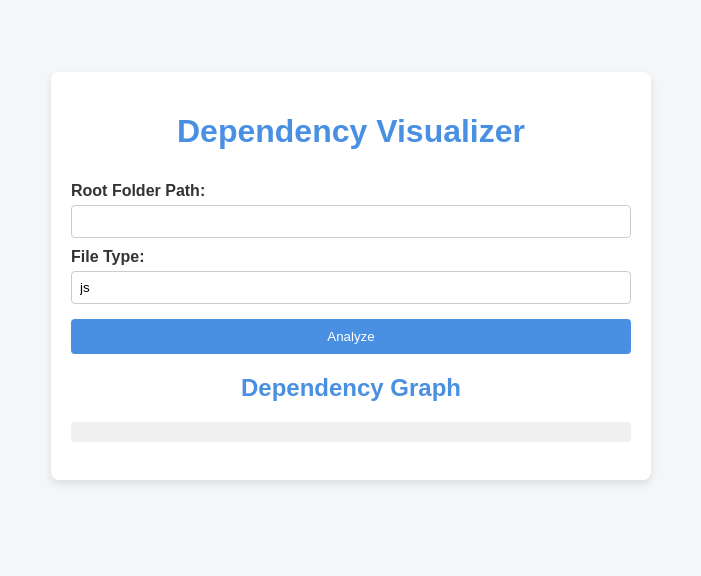
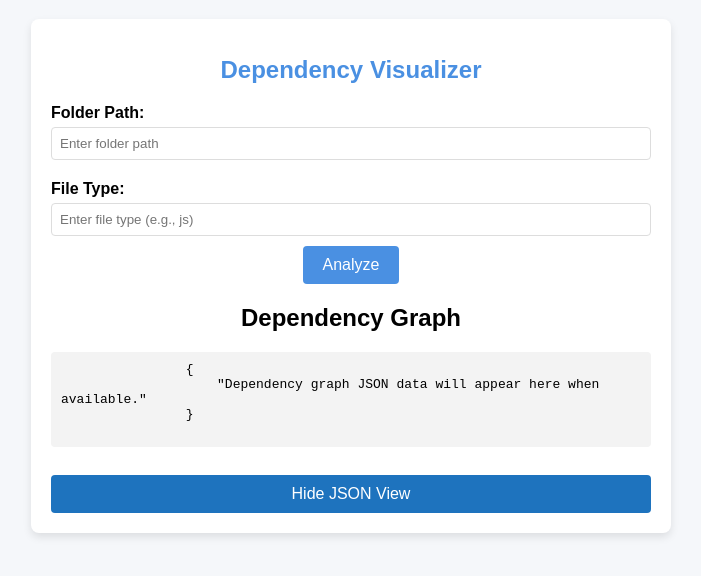
Before and after one commit to Ernesto-B/Dependency-Visualizer, a website: page public/index.html in a window 1280 px wide. Shown: the part 124-700 px from the top of the page, without its empty margins (289-990 px from the left). Drawn offline with Linux system fonts and the light colour scheme.

Commit message:
Fixed JSON response format to be more readable

```diff
--- a/public/index.html
+++ b/public/index.html
@@ -10,21 +10,28 @@
     <div class="container">
         <h1>Dependency Visualizer</h1>
         <form id="analyzeForm">
-            <label for="folderPath">Root Folder Path:</label>
-            <input type="text" id="folderPath" name="folderPath" required>
+            <label for="folderPath">Folder Path:</label>
+            <input type="text" id="folderPath" placeholder="Enter folder path">
 
             <label for="fileType">File Type:</label>
-            <input type="text" id="fileType" name="fileType" value="js" required>
+            <input type="text" id="fileType" placeholder="Enter file type (e.g., js)">
 
-            <button type="submit">Analyze</button>
+            <button type="button" id="analyzeButton">Analyze</button>
         </form>
 
-        <div id="output">
-            <h2>Dependency Graph</h2>
-            <pre id="dependencyGraph"></pre>
-            <h3 id="cycleMessage"></h3>
+        <h2>Dependency Graph</h2>
+        <div id="dependencyGraphContainer">
+            <p id="graphMessage" style="display: none;">Failed to connect to the server.</p>
+            <pre id="jsonView">
+                {
+                    "Dependency graph JSON data will appear here when available."
+                }
+            </pre>
         </div>
+
+        <button class="toggle-button" id="toggleJsonView">Hide JSON View</button>
     </div>
+
     <script src="script.js"></script>
 </body>
 </html>
--- a/public/script.js
+++ b/public/script.js
@@ -1,30 +1,64 @@
-document.getElementById('analyzeForm').addEventListener('submit', async (event) => {
-    event.preventDefault();
+document.addEventListener("DOMContentLoaded", () => {
+    const folderPathInput = document.getElementById('folderPath');
+    const fileTypeInput = document.getElementById('fileType');
+    const analyzeButton = document.getElementById('analyzeButton');
+    const dependencyGraphContainer = document.getElementById('dependencyGraphContainer');
+    const jsonView = document.getElementById('jsonView');
+    const graphMessage = document.getElementById('graphMessage');
+    const toggleButton = document.getElementById('toggleJsonView');
 
-    const folderPath = document.getElementById('folderPath').value;
-    const fileType = document.getElementById('fileType').value;
+    // Show JSON by default and hide message
+    jsonView.style.display = 'block';
+    graphMessage.style.display = 'none';
+    toggleButton.textContent = 'Hide JSON View';
+
+    // Toggle JSON visibility
+    toggleButton.addEventListener('click', () => {
+        if (jsonView.style.display === 'block') {
+            jsonView.style.display = 'none';
+            toggleButton.textContent = 'Show JSON View';
+        } else {
+            jsonView.style.display = 'block';
+            toggleButton.textContent = 'Hide JSON View';
+        }
+    });
+
+    // Analyze button click event
+    analyzeButton.addEventListener('click', async () => {
+        const folderPath = folderPathInput.value;
+        const fileType = fileTypeInput.value;
+
+        if (!folderPath || !fileType) {
+            alert("Please provide both folder path and file type.");
+            return;
+        }
+
+        graphMessage.style.display = 'none'; // Hide any previous message
 
         try {
             const response = await fetch('http://localhost:3000/analyze', {
                 method: 'POST',
                 headers: {
-                'Content-Type': 'application/json',
+                    'Content-Type': 'application/json'
                 },
-            body: JSON.stringify({ folderPath, fileType }),
+                body: JSON.stringify({ folderPath, fileType })
             });
 
-        const data = await response.json();
+            if (!response.ok) {
+                throw new Error("Failed to connect to the server.");
+            }
 
-        if (response.ok) {
-            document.getElementById('dependencyGraph').textContent = JSON.stringify(data.dependencyGraph, null, 2);
-            const hasCyclesText = data.hasCycles ? "Circular Dependencies Detected!" : "No Circular Dependencies Found.";
-            document.getElementById('cycleMessage').textContent = hasCyclesText;
-        } else {
-            document.getElementById('dependencyGraph').textContent = `Error: ${data.error}`;
-            document.getElementById('cycleMessage').textContent = '';
-        }
+            const result = await response.json();
+            const dependencyGraph = result.dependencyGraph;
+            const hasCycles = result.hasCycles;
+
+            // Display dependency graph in JSON view
+            jsonView.textContent = JSON.stringify(dependencyGraph, null, 2);
+            graphMessage.textContent = hasCycles ? "Circular Dependencies Found." : "No Circular Dependencies Found.";
+            graphMessage.style.display = 'block';
         } catch (error) {
-        document.getElementById('dependencyGraph').textContent = `Failed to connect to the server.`;
-        document.getElementById('cycleMessage').textContent = '';
+            graphMessage.textContent = error.message;
+            graphMessage.style.display = 'block';
         }
     });
+});
--- a/public/style.css
+++ b/public/style.css
@@ -1,71 +1,77 @@
-* {
-    box-sizing: border-box;
-}
-
 body {
     font-family: Arial, sans-serif;
-    background-color: #f4f6f9;
-    color: #333;
+    background-color: #f5f7fa;
     display: flex;
     justify-content: center;
     align-items: center;
-    height: 100vh;
+    min-height: 100vh;
     margin: 0;
 }
 
 .container {
-    width: 90%;
-    max-width: 600px;
+    background-color: #ffffff;
     padding: 20px;
-    background: white;
     border-radius: 8px;
     box-shadow: 0 4px 8px rgba(0, 0, 0, 0.1);
+    width: 100%;
+    max-width: 600px;
+    text-align: center;
 }
 
-h1, h2 {
-    text-align: center;
+h1 {
+    font-size: 24px;
     color: #4a90e2;
+    margin-bottom: 20px;
 }
 
 form {
-    display: flex;
-    flex-direction: column;
+    margin-bottom: 20px;
 }
 
 label {
-    margin-top: 10px;
     font-weight: bold;
+    display: block;
+    margin: 10px 0 5px;
+    text-align: left;
 }
 
 input[type="text"] {
+    width: 100%;
     padding: 8px;
-    border: 1px solid #ccc;
+    margin-bottom: 10px;
     border-radius: 4px;
-    margin-top: 5px;
+    border: 1px solid #ddd;
+    box-sizing: border-box;
 }
 
 button {
-    padding: 10px;
+    padding: 10px 20px;
+    font-size: 16px;
     background-color: #4a90e2;
-    color: white;
+    color: #fff;
     border: none;
     border-radius: 4px;
     cursor: pointer;
+}
+
+button.toggle-button {
+    background-color: #1e73be;
+    width: 100%;
     margin-top: 15px;
 }
 
-button:hover {
-    background-color: #357ab7;
-}
-
-#output {
+#dependencyGraphContainer {
     margin-top: 20px;
 }
 
-pre {
+#jsonView {
+    background-color: #f3f3f3;
     padding: 10px;
-    background-color: #f0f0f0;
     border-radius: 4px;
-    overflow-x: auto;
+    overflow: auto;
     max-height: 400px;
+    text-align: left;
+    font-family: monospace;
+    white-space: pre-wrap;
+    margin-top: 10px;
 }
```
Also changed, not shown: response.json (added, +19 -0 lines), server.js (+4 -11 lines), src/analyze.js (+5 -5 lines), 1 other file. Lines whose indentation alone changed are shown as unchanged.
